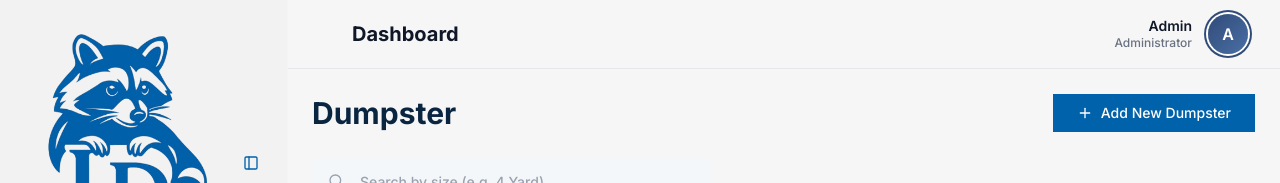
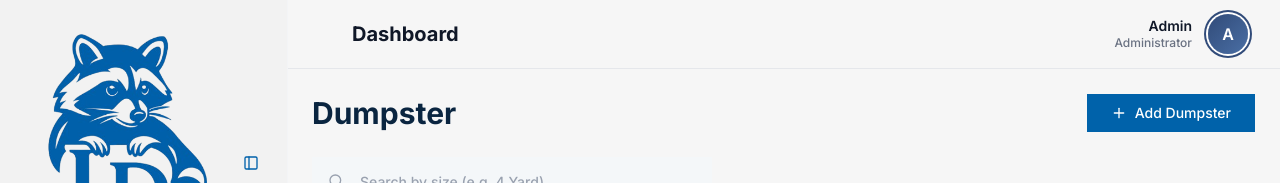
Before and after one commit to web-hasib/BinRoute, a Next.js app: page /dashboard/dumpster in a window 1280 px wide. Shown: the top 183 px of the page. Built offline with nearby package versions, Linux system fonts and the light colour scheme; no server answers.

Commit message:
feat: add service area list and dumpster management pages with CRUD capabilities

```diff
--- a/app/(adminDashboardLayout)/dashboard/dumpster/page.tsx
+++ b/app/(adminDashboardLayout)/dashboard/dumpster/page.tsx
@@ -37,7 +37,7 @@ const DumpsterPage = () => {
         <Link href="/dashboard/dumpster/add">
           <Button className="h-10 px-6 flex items-center gap-2 bg-[#0062AA] text-white hover:bg-[#004e89] transition-colors rounded-none">
             <Plus className="size-4" />
-            Add New Dumpster
+            Add Dumpster
           </Button>
         </Link>
       </div>
--- a/components/dashboard/dumpster/DumpsterForm.tsx
+++ b/components/dashboard/dumpster/DumpsterForm.tsx
@@ -177,7 +177,7 @@ const DumpsterForm = ({ initialData, mode }: DumpsterFormProps) => {
             disabled={isCreating}
             className="h-10 px-8 bg-[#0062AA] hover:bg-[#004e89] text-white font-bold rounded-none shadow-md transition-all active:scale-[0.98] disabled:opacity-70"
           >
-            {isCreating ? "Saving..." : (mode === "add" ? "Add Dumpster" : "Save New Changes")}
+            {isCreating ? "Saving..." : (mode === "add" ? "Save Dumpster" : "Save Changes")}
           </Button>
         </div>
       </div>
--- a/components/dashboard/services-area/ServiceAreaList.tsx
+++ b/components/dashboard/services-area/ServiceAreaList.tsx
@@ -129,7 +129,7 @@ export const ServiceAreaList = () => {
           <Link href="/dashboard/services-area/add">
             <Button variant={"primary"} className="px-6 py-2.5 h-auto flex items-center gap-2">
               <Plus className="w-4 h-4" />
-              Add New Services Area
+              Add Services Area
             </Button>
           </Link>
         </div>
```
